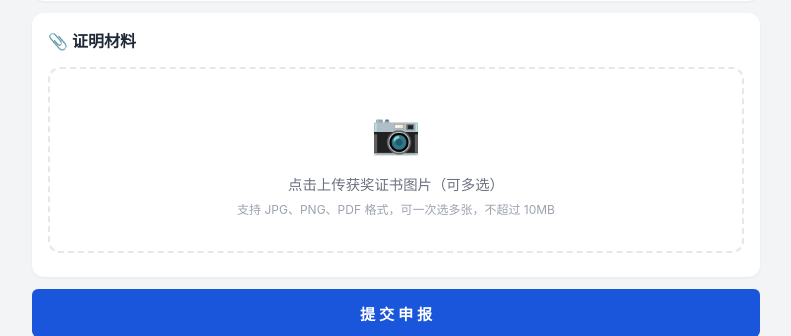
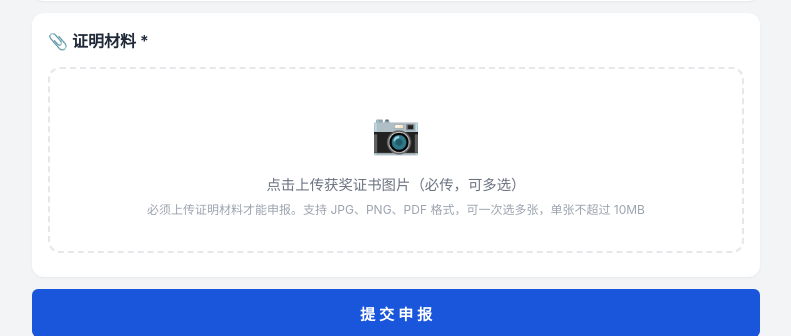
Before and after one commit to Zzzzr0950/competition-platform, a Flask app: page /submit in a window 1280 px wide. Shown: the part 1109-1445 px from the top of the page, without its empty margins (244-1035 px from the left). Run offline with Flask 3, Linux system fonts and the light colour scheme; the visitor is signed in with stand-in values (Sample User, id 1); data comes from the database, SQL or seed files in the repository.

Commit message:
feat: 申报证明材料改为必传，无证明材料无法提交
- 前端 HTML：上传区域标注必填 * ，添加红色错误提示
- 前端 JS：selectedFiles 为空时阻止提交并标红卡片
- 后端 student.py：服务端校验文件列表，为空返回 400
- 前后端双重校验，确保证明材料不可绕过

Co-Authored-By: Claude <noreply@anthropic.com>

```diff
--- a/app.py
+++ b/app.py
@@ -20,6 +20,10 @@ def create_app():
 
     # Initialize database
     init_db()
+
+    # Reuse DB connection per request
+    from models import close_db
+    app.teardown_appcontext(close_db)
 
     # Seed initial data (idempotent)
     from seed_data import seed_if_empty
--- a/static/js/submit.js
+++ b/static/js/submit.js
@@ -200,8 +200,16 @@ document.getElementById('submit-form').addEventListener('submit', function(e) {
         document.getElementById('group-award_date').classList.remove('error');
     }
 
+    // Certificate is mandatory
+    if (selectedFiles.length === 0) {
+        document.getElementById('group-certificate').classList.add('error');
+        valid = false;
+    } else {
+        document.getElementById('group-certificate').classList.remove('error');
+    }
+
     if (!valid) {
-        showToast('请填写所有必填项', 'warning');
+        showToast('请填写所有必填项并上传证明材料', 'warning');
         return;
     }
 
--- a/student.py
+++ b/student.py
@@ -108,6 +108,12 @@ def create_submission():
     if not award_date:
         errors.append('请选择获奖日期')
 
+    # Certificate is mandatory
+    files = request.files.getlist('certificate')
+    valid_files = [f for f in files if f and f.filename]
+    if not valid_files:
+        errors.append('请上传获奖证书等证明材料')
+
     # Calculate credits preview
     from credit_calculator import calculate_credits
     preview_credits = calculate_credits(
@@ -117,16 +123,11 @@ def create_submission():
     if errors:
         return jsonify({'error': '; '.join(errors)}), 400
 
-    # Handle file upload (supports multiple files)
-    certificate_path = ''
-    if 'certificate' in request.files:
-        files = request.files.getlist('certificate')
-        valid_files = [f for f in files if f and f.filename]
-        if valid_files:
-            try:
-                certificate_path = save_uploads(valid_files)
-            except ValueError as e:
-                return jsonify({'error': str(e)}), 400
+    # Handle file upload (already validated — at least one file exists)
+    try:
+        certificate_path = save_uploads(valid_files)
+    except ValueError as e:
+        return jsonify({'error': str(e)}), 400
 
     try:
         submission_id = execute_db(
--- a/templates/student/submit.html
+++ b/templates/student/submit.html
@@ -104,16 +104,17 @@
     </div>
 
     <!-- Certificate Upload -->
-    <div class="card">
-        <div class="card-header">📎 证明材料</div>
+    <div class="card" id="group-certificate">
+        <div class="card-header">📎 证明材料 <span class="required">*</span></div>
 
         <div class="upload-zone" id="upload-zone" onclick="document.getElementById('certificate').click()">
             <div class="upload-zone-icon" id="upload-icon">📷</div>
-            <div class="upload-zone-text" id="upload-text">点击上传获奖证书图片（可多选）</div>
-            <div class="upload-zone-hint">支持 JPG、PNG、PDF 格式，可一次选多张，不超过 10MB</div>
+            <div class="upload-zone-text" id="upload-text">点击上传获奖证书图片（必传，可多选）</div>
+            <div class="upload-zone-hint">必须上传证明材料才能申报。支持 JPG、PNG、PDF 格式，可一次选多张，单张不超过 10MB</div>
             <input type="file" id="certificate" name="certificate" accept=".jpg,.jpeg,.png,.pdf"
                    style="display:none;" multiple onchange="previewImages(this)">
         </div>
+        <div class="form-error">请上传获奖证书等证明材料</div>
         <div id="preview-list" style="display:flex;flex-wrap:wrap;gap:8px;margin-top:8px;"></div>
     </div>
 
```
